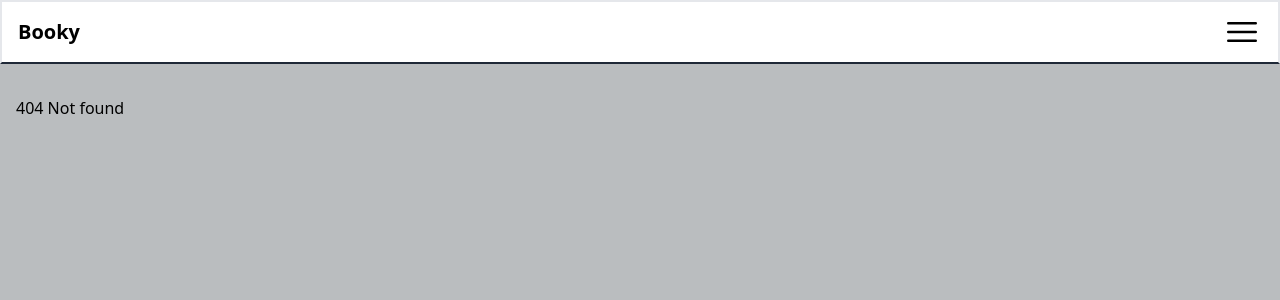
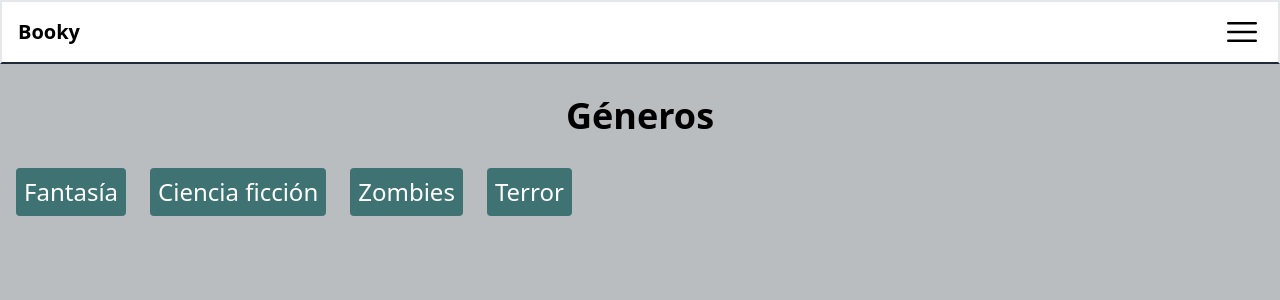
Before and after one commit to JhonEduard26/booky-app, a React (Vite) app: page /generos in a window 1280 px wide. Before the commit this address had no page. Shown: the top 300 px of the page. Built offline with nearby package versions, Linux system fonts and the light colour scheme.

Commit message:
add: filter by genrer

```diff
--- a/src/App.tsx
+++ b/src/App.tsx
@@ -1,7 +1,7 @@
 import { Switch, Route } from 'wouter'
 import { Header } from './components'
 
-import { Authors, Categories, Home, ReadList } from './pages'
+import { Authors, Genres, Home, ReadList } from './pages'
 
 function App () {
   return (
@@ -11,7 +11,7 @@ function App () {
         <Switch>
           <Route path='/' component={Home} />
           <Route path='/lista-lectura' component={ReadList} />
-          <Route path='/categorias' component={Categories} />
+          <Route path='/generos' component={Genres} />
           <Route path='/autores' component={Authors} />
           <Route>404 Not found</Route>
         </Switch>
--- a/src/components/BooksList.tsx
+++ b/src/components/BooksList.tsx
@@ -1,10 +1,12 @@
-import { useBooks } from '../hooks/useBooks'
 import { BookLayout } from '../layouts/BookLayout'
+import { type Book } from '../types'
 import { BookItem } from './'
 
-export const BooksList = () => {
-  const { books } = useBooks()
+interface Props {
+  books: Book[]
+}
 
+export const BooksList = ({ books }: Props) => {
   return (
     <section className="grid grid-cols-1 gap-12 place-items-center">
       {
--- a/src/components/MobileMenu.tsx
+++ b/src/components/MobileMenu.tsx
@@ -13,7 +13,7 @@ export const MobileMenu = ({ show, toggleMenu }: Props) => {
             <Link href='./lista-lectura'>Lista de lectura</Link>
           </li>
           <li className='p-2 py-4 font-semibold underline underline-offset-8' onClick={toggleMenu}>
-            <Link href='./categorias'>Categorias</Link>
+            <Link href='./generos'>Géneros</Link>
           </li>
           <li className='p-2 py-4 font-semibold underline underline-offset-8' onClick={toggleMenu}>
             <Link href='./autores'>Autores</Link>
--- a/src/hooks/useBooks.ts
+++ b/src/hooks/useBooks.ts
@@ -1,12 +1,18 @@
 import books from '../data/data.json'
 
 export const useBooks = () => {
-  const filterByCategory = (category: string) => {
-    return books.library.filter(({ book }) => book.genre === category)
+  const filterByGenrer = (genre: string) => {
+    return books.library.map(({ book }) => book).filter(book => book.genre === genre)
+  }
+
+  const allGenres = () => {
+    const categories = books.library.map(({ book }) => book.genre)
+    return [...new Set(categories)]
   }
 
   return {
     books: books.library.map(({ book }) => book),
-    filterByCategory
+    filterByGenrer,
+    allGenres: allGenres()
   }
 }
--- a/src/pages/Categories.tsx
+++ /dev/null
@@ -1,5 +0,0 @@
-export const Categories = () => {
-  return (
-    <h1 className="text-center text-4xl font-bold">Categorias</h1>
-  )
-}
--- /dev/null
+++ b/src/pages/Genres.tsx
@@ -0,0 +1,22 @@
+import { useBooks } from '../hooks/useBooks'
+
+export const Genres = () => {
+  const { allGenres } = useBooks()
+  return (
+    <>
+      <h1 className="mb-8 text-center text-4xl font-bold">Géneros</h1>
+      <div className="flex flex-wrap gap-6">
+        {
+          allGenres.map((genre) => (
+            <span
+              key={genre}
+              className="p-2 text-2xl rounded bg-secondary text-white"
+            >
+              {genre}
+            </span>
+          ))
+        }
+      </div>
+    </>
+  )
+}
--- a/src/pages/Home.tsx
+++ b/src/pages/Home.tsx
@@ -1,16 +1,41 @@
+import React, { useState } from 'react'
 import { BooksList } from '../components'
 import { useBooks } from '../hooks/useBooks'
 import { useReadListStore } from '../store'
 
 export const Home = () => {
-  const { books } = useBooks()
+  const [genre, setGenre] = useState('Todas')
+  const { books, allGenres, filterByGenrer } = useBooks()
   const booksForRead = useReadListStore(state => state.booksForRead)
+
+  const onGenreChange = ({ target }: React.ChangeEvent<HTMLSelectElement>) => {
+    setGenre(target.value)
+  }
+
+  const filterBooks = () => {
+    if (genre === 'Todas') return books
+
+    return filterByGenrer(genre)
+  }
+
+  const filteredBooks = filterBooks()
 
   return (
     <>
-      <h1 className='mb-2 text-center text-4xl font-bold'>Libros disponibles: {books.length - booksForRead.length}</h1>
-      <h1 className='mb-12 text-center text-3xl font-semibold'>En lista de lectura: {booksForRead.length}</h1>
-      <BooksList />
+      <h1 className="mb-2 text-center text-4xl font-bold">Libros disponibles: {books.length - booksForRead.length}</h1>
+      <h1 className="mb-12 text-center text-3xl font-semibold">En lista de lectura: {booksForRead.length}</h1>
+      <div className="mb-6 text-center">
+        <h3 className="mb-2 text-xl">Filtrar por género</h3>
+        <select className="p-2 rounded" name="genres" onChange={onGenreChange}>
+          <option value="Todas">Todas</option>
+          {
+            allGenres.map(genre => (
+              <option key={genre} value={genre}>{genre}</option>
+            ))
+          }
+        </select>
+      </div>
+      <BooksList books={filteredBooks} />
     </>
 
   )
--- a/src/pages/index.ts
+++ b/src/pages/index.ts
@@ -1,4 +1,4 @@
 export { Authors } from './Authors'
-export { Categories } from './Categories'
+export { Genres } from './Genres'
 export { Home } from './Home'
 export { ReadList } from './ReadList'
```
Also changed, not shown: 1 other file (tests, documents, lock files or other folders).
